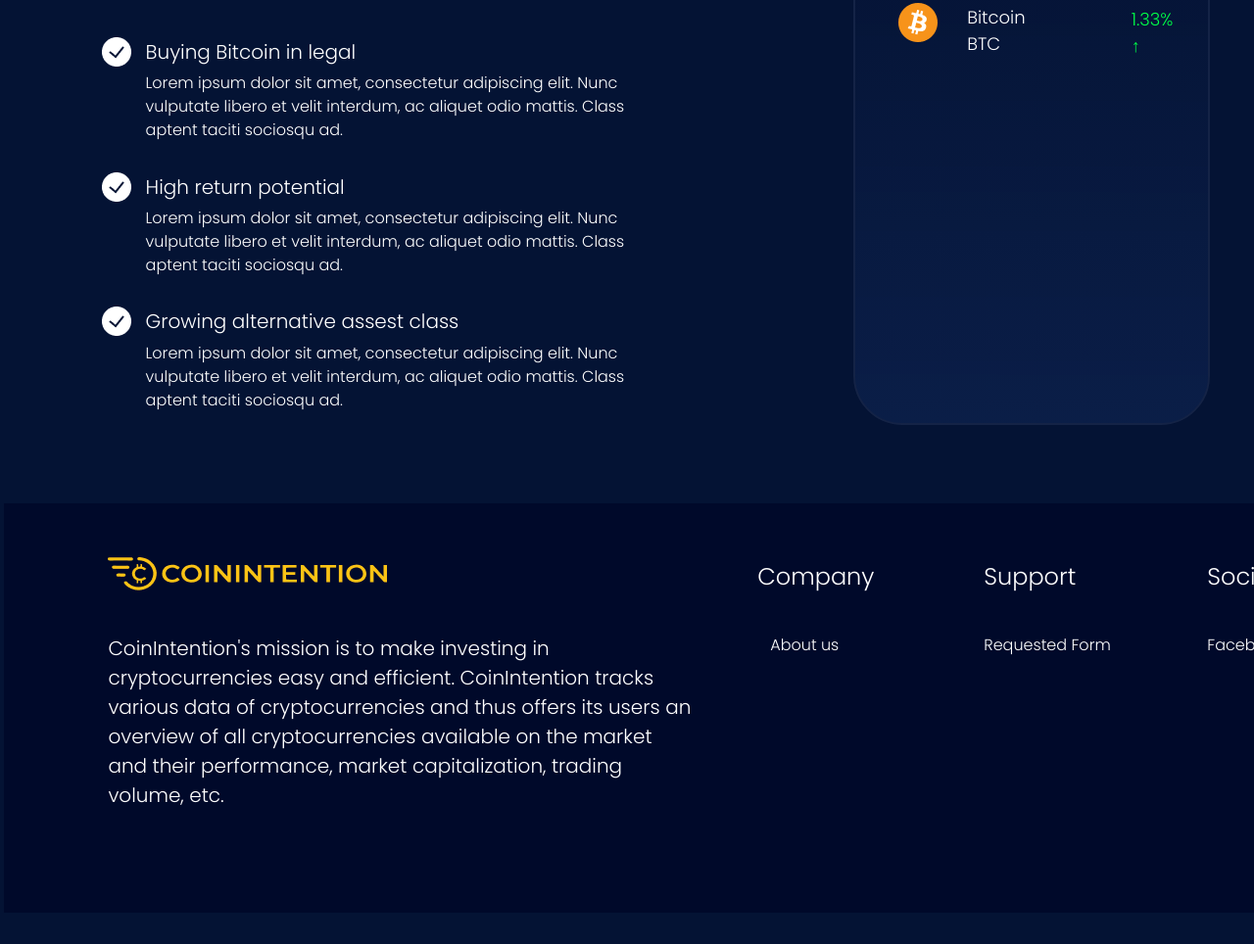
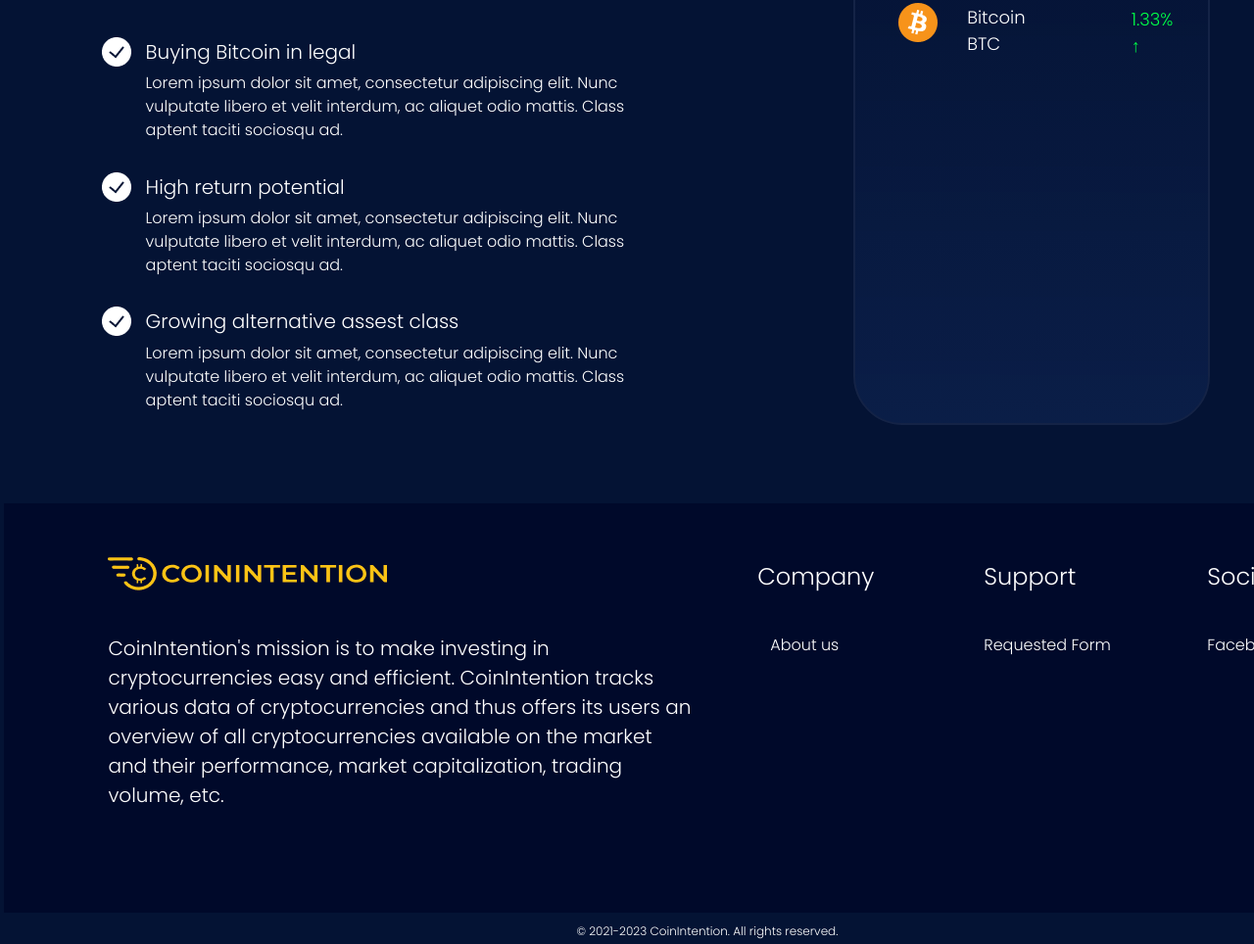
Before and after one commit to Adisaum642/coinintention-static, a plain HTML site: page index.html in a window 1280 px wide. Shown: the part 2134-3098 px from the top of the page at 98% size. Drawn offline with Linux system fonts and the light colour scheme.

Commit message:
last-footer

```diff
--- a/index.html
+++ b/index.html
@@ -201,7 +201,7 @@
 
 
   </footer>
-
+  <div class="last">© 2021-2023 CoinIntention. All rights reserved.</div>
   </div>
 
 
--- a/style.css
+++ b/style.css
@@ -1994,3 +1994,21 @@ html {
 
     color: #FFFFFF;
 }
+
+.last {
+    position: absolute;
+    left: 40.86%;
+    right: 40.51%;
+    top: 99.31%;
+    bottom: 0%;
+
+    font-family: 'Poppins';
+    font-style: normal;
+    font-weight: 400;
+    font-size: 12px;
+    line-height: 15px;
+    /* identical to box height */
+
+
+    color: #FFFFFF;
+}
```
